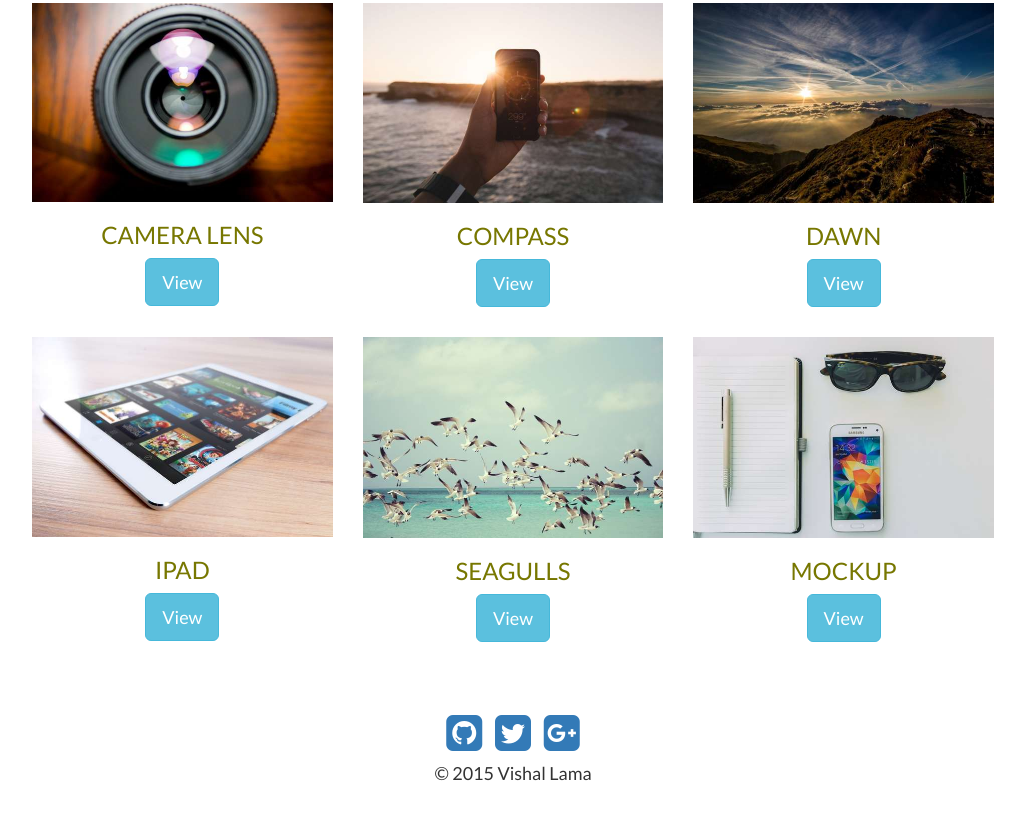
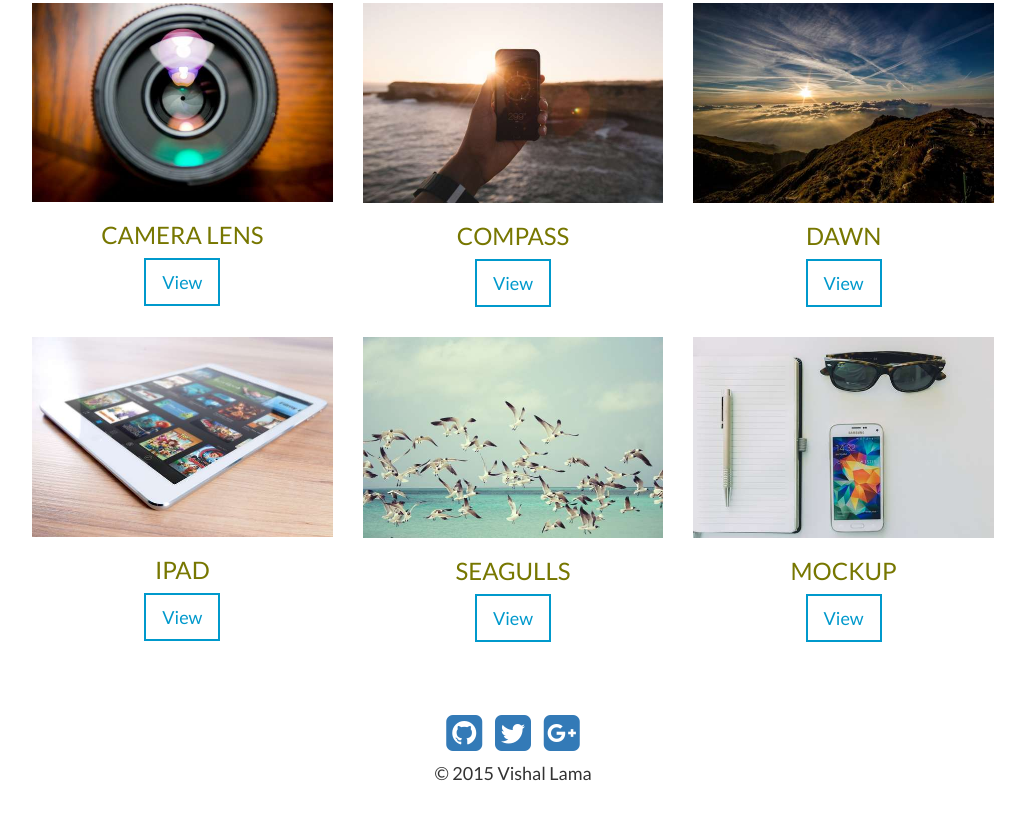
Before and after one commit to vishallama/udacity-frontend-portfolio, a plain HTML site: page index.html in a window 1280 px wide. Shown: the part 972-1786 px from the top of the page, without its empty margins (127-1152 px from the left). Drawn offline with Linux system fonts and the light colour scheme.

Commit message:
Write style for sharp-outline class

```diff
--- a/css/main.css
+++ b/css/main.css
@@ -74,6 +74,12 @@ figcaption h3 {
     transition: all 0.5s ease 0s;
 }
 
+.sharp-outline {
+    background: none;
+    color: #09c;
+    border: 2px solid #09c;
+    border-radius: 0;
+}
 
 /* Footer */
 footer {
```
